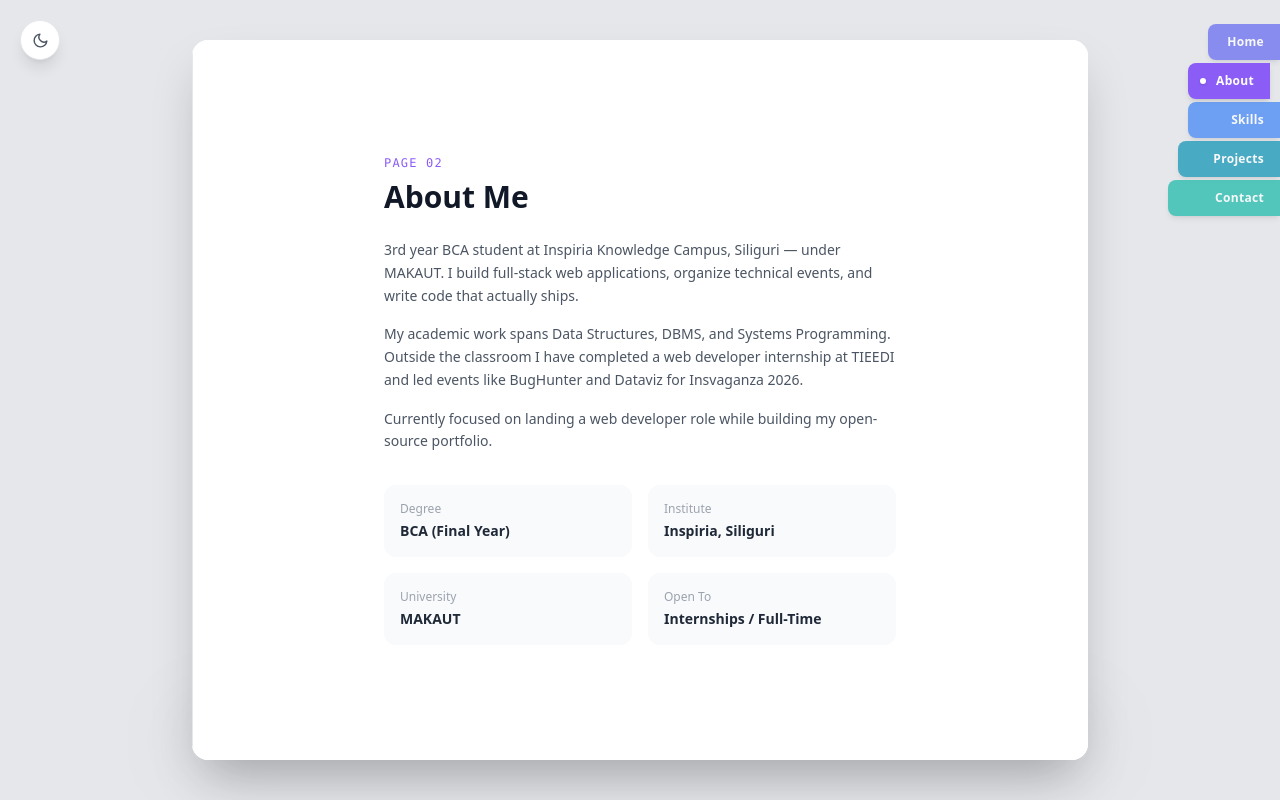
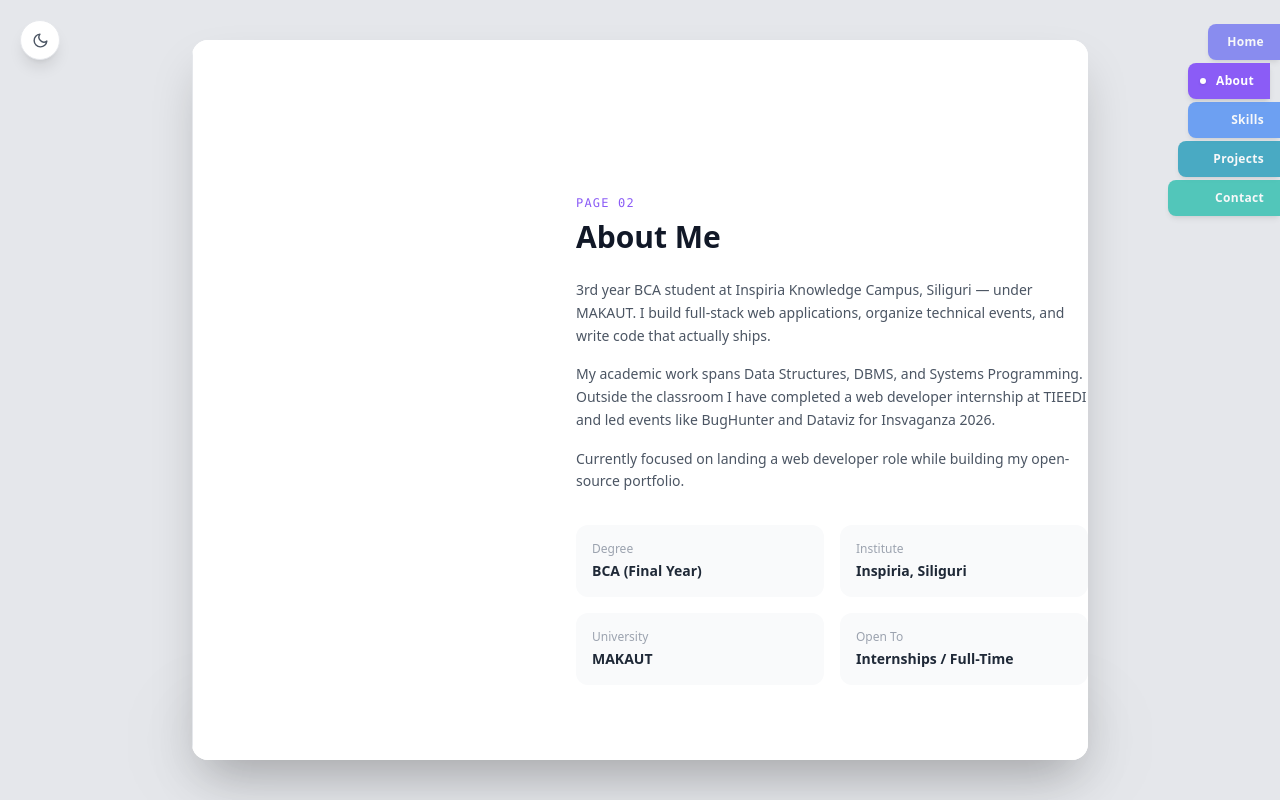
Before and after one commit to rudraacodes/my-portfolio, a React (Vite) app: page / in a window 1280 px wide. Both pictures are taken after a click on the button "About". Built offline with nearby package versions, Linux system fonts and the light colour scheme.

Commit message:
Update AboutPage.jsx

```diff
--- a/src/pages/AboutPage.jsx
+++ b/src/pages/AboutPage.jsx
@@ -1,7 +1,7 @@
 // src/pages/AboutPage.jsx
 export default function AboutPage() {
   return (
-    <div className="w-full h-full flex items-center justify-center px-20 bg-white dark:bg-gray-900">
+    <div className="w-screen h-screen overflow-hidden flex items-center justify-center px-20 bg-white dark:bg-gray-900">
       <div className="max-w-lg w-full">
         <p className="text-violet-500 text-xs font-mono tracking-widest uppercase mb-2">Page 02</p>
         <h2 className="text-3xl font-extrabold text-gray-900 dark:text-white mb-6">About Me</h2>
```
